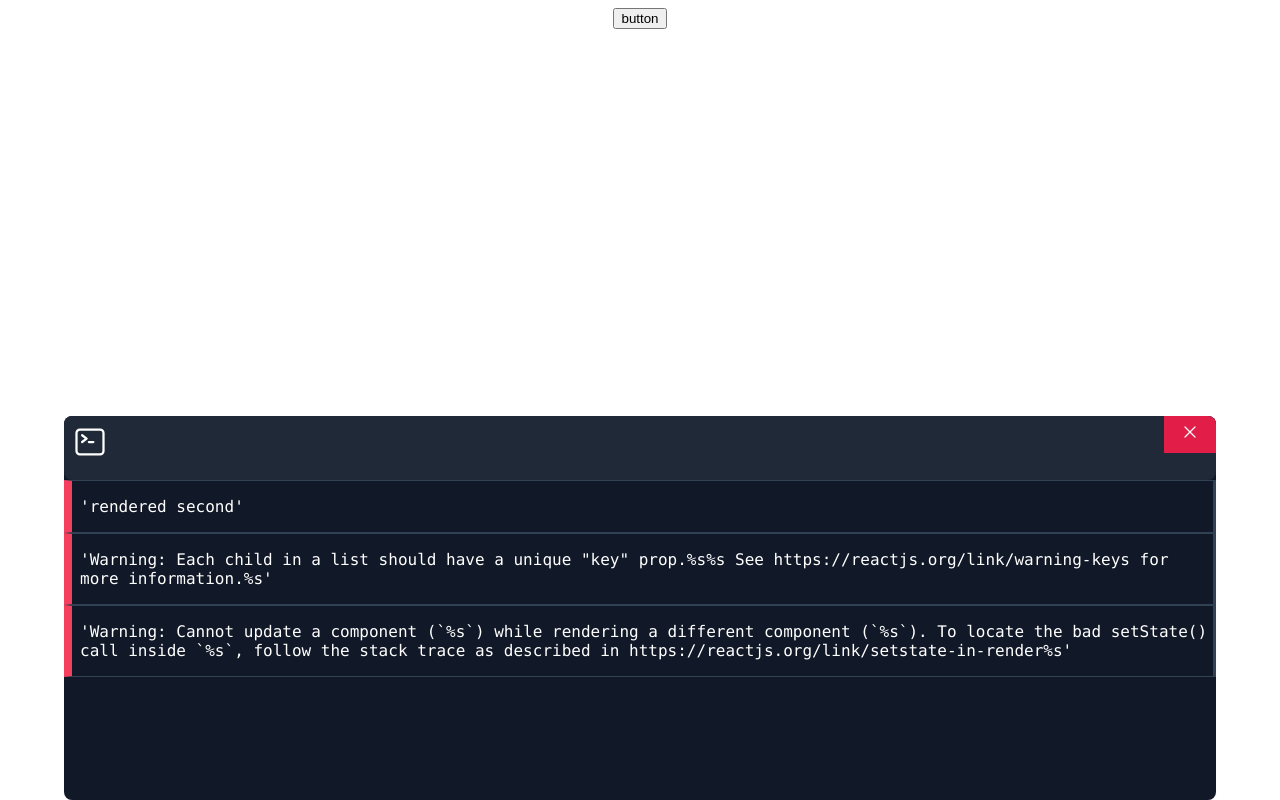
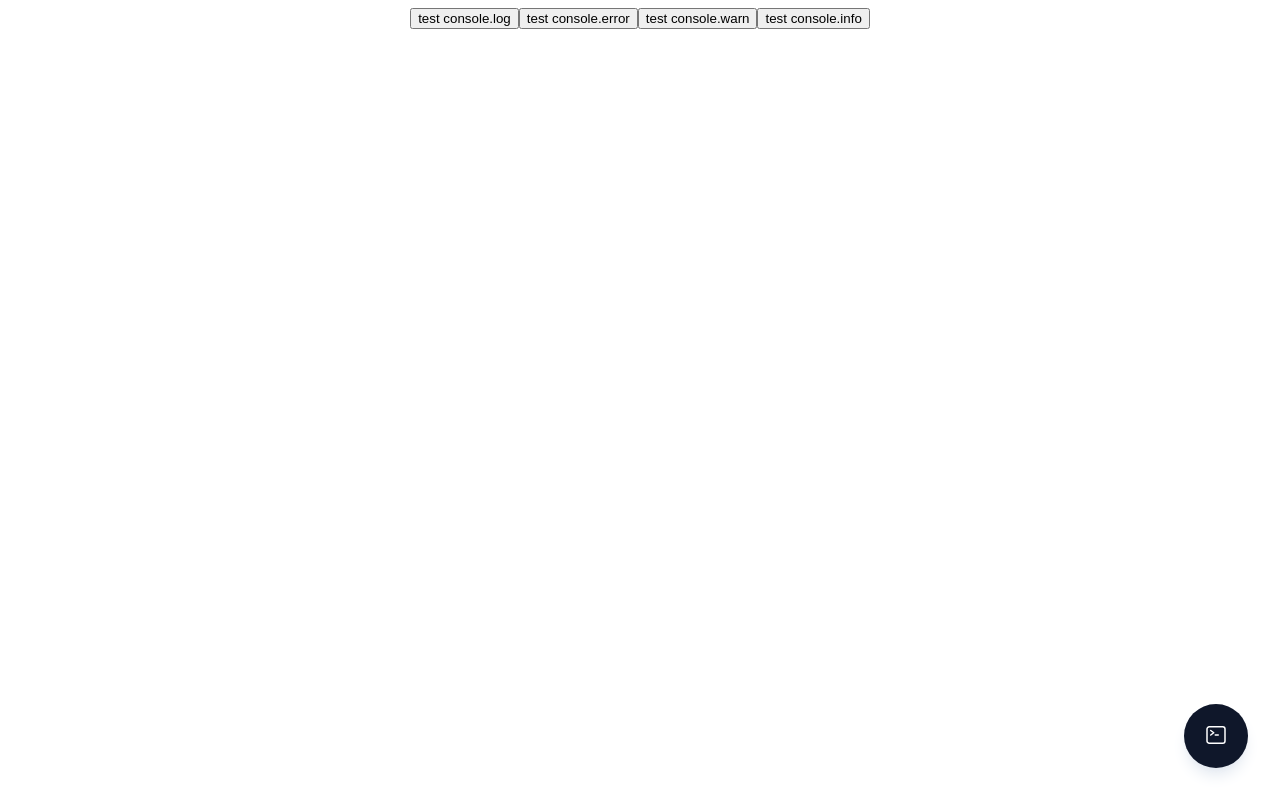
Before and after one commit to RAIDRDO/raven-console, a React (Create React App) app: page / in a window 1280 px wide. Built offline with nearby package versions, Linux system fonts and the light colour scheme.

Commit message:
fixed setstate error

```diff
--- a/src/App.tsx
+++ b/src/App.tsx
@@ -3,12 +3,24 @@ import logo from './logo.svg';
 import './App.css';
 
 function App() {
-  useEffect(()=>{console.error("rendered second")},[])
+  // useEffect(()=>{console.error("rendered second")},[])
   return (
     <div className="App">
 <button
-    onClick={() => { console.log("button clicked");}}>
-    button
+    onClick={() => { console.log("testing log");}}>
+    test console.log
+</button>
+<button
+    onClick={() => { console.error("testing error");}}>
+    test console.error
+</button>
+<button
+    onClick={() => { console.warn("testing warn");}}>
+    test console.warn
+</button>
+<button
+    onClick={() => { console.info("testing info");}}>
+    test console.info
 </button>
 </div>
   );
--- a/src/console_log_item.tsx
+++ b/src/console_log_item.tsx
@@ -11,15 +11,15 @@ const Console_log_item = ({index,log_type,log_msg}:Logs) => {
                     <p className="ml-2 font-mono text-white">{log_msg}</p>
             </div>
             :  log_type==="error"?
-             <div key={index} className='border-solid border-l-8 log.type ==="logs"? border-l-rose-500 :border-l-red-500 border-y border-slate-700 hover:bg-slate-700 '>
+             <div key={index} className='border-solid border-l-8  border-l-rose-500  border-y border-slate-700 hover:bg-slate-700 '>
                     <p className="ml-2 font-mono text-white">{log_msg}</p>
             </div>
             :  log_type==="warn"?
-             <div key={index} className='border-solid border-l-8 log.type ==="logs"? border-l-yellow-500 :border-l-red-500 border-y border-slate-700 hover:bg-slate-700 '>
+             <div key={index} className='border-solid border-l-8  border-l-yellow-500  border-y border-slate-700 hover:bg-slate-700 '>
                     <p className="ml-2 font-mono text-white">{log_msg}</p>
             </div>
             :
-             <div key={index} className='border-solid border-l-8 log.type ==="logs"? border-l-cyan-500 :border-l-red-500 border-y border-slate-700 hover:bg-slate-700 '>
+             <div key={index} className='border-solid border-l-8  border-l-cyan-500  border-y border-slate-700 hover:bg-slate-700 '>
                     <p className="ml-2 font-mono text-white">{log_msg}</p>
             </div>
 
--- a/src/console_panel.tsx
+++ b/src/console_panel.tsx
@@ -15,8 +15,8 @@ const Console_panel = ({savedlogs,setToggled}:{savedlogs:Logs[],setToggled:Funct
             </button>
             </div>
           <div className="overflow-auto scrollbar h-80">
-                {savedlogs.map((log:Logs)=>(
-                    <Console_log_item {...log}></Console_log_item>
+                {savedlogs.map((log:Logs,index:number)=>(
+                    <Console_log_item key={index} {...log}></Console_log_item>
 
             ))}
             </div>
--- a/src/index.tsx
+++ b/src/index.tsx
@@ -9,9 +9,12 @@ const root = ReactDOM.createRoot(
 );
 root.render(
   <>
-    <Console/>
+   <Console/>
+  <React.StrictMode>
     <App />
+  </React.StrictMode>
   </>
+
 
 );
 
--- a/src/react_console.tsx
+++ b/src/react_console.tsx
@@ -1,15 +1,12 @@
-import {useState,useEffect} from 'react';
+import {useState,useEffect,useLayoutEffect} from 'react';
 import Console_fab from './console_fab';
 import Console_panel from './console_panel'
 import objectInspect from "object-inspect";
 import { nanoid } from 'nanoid';
 import {Logs} from './shared/types'
 const Console = () => {
-
-
-
 const [savedLogs, setsavedLogs] = useState<Logs[]>([]);
-const [Toggled, setToggled] = useState(true);
+const [Toggled, setToggled] = useState(false);
 useEffect(()=>{
 function intercept(){
     const oldLog = console.log;
@@ -18,6 +15,11 @@ function intercept(){
     const oldError = console.error;
     // const oldClear = console.clear
 
+    console.error = function (...args) {
+        const formatedlogs = objectInspect(...args)
+        setsavedLogs(savedLogs=>[...savedLogs,{index:nanoid(),log_type:"error",log_msg:formatedlogs}])
+        oldError.call(console, ...args);
+    };
     console.log = function (...args) {
         const formatedlogs = objectInspect(...args)
         setsavedLogs(savedLogs=>[...savedLogs,{index:nanoid(),log_type:"log",log_msg:formatedlogs}])
@@ -36,19 +38,7 @@ function intercept(){
         oldInfo.call(console, ...args);
     };
 
-    console.error = function (...args) {
-        const formatedlogs = objectInspect(...args)
-        setsavedLogs(savedLogs=>[...savedLogs,{index:nanoid(),log_type:"error",log_msg:formatedlogs}])
-        oldError.call(console, ...args);
-    };
-
-    // console.clear = function () {
-    //    setsavedLogs([])
-    //    oldClear();
-    // };
-
-};
-intercept()
+};intercept()
 },[])
 
 
```
